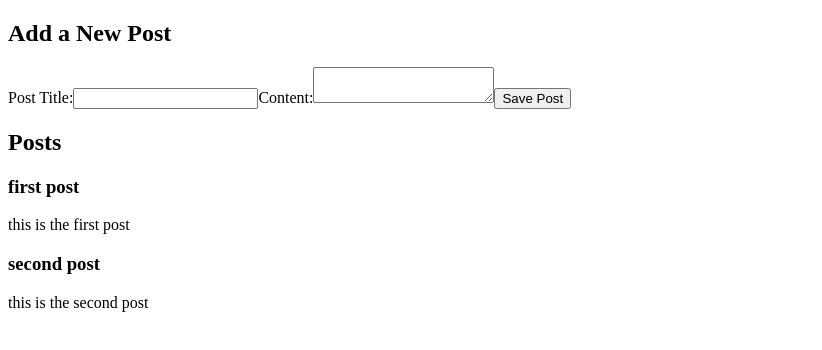
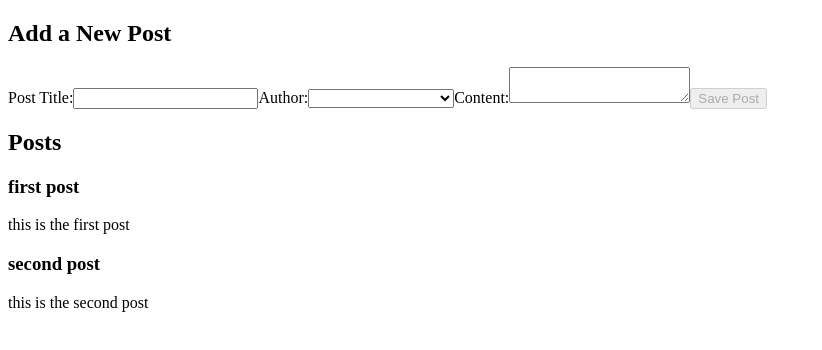
Before and after one commit to TBdilum/BulletIn-app, a React (Create React App) app: page / in a window 1280 px wide. Shown: the top 350 px of the page, without its empty margins (0-822 px from the left). Built offline with nearby package versions, Linux system fonts and the light colour scheme.

Commit message:
feat: :art: Add author lable
added author lable and made the save button clickable if all fields are filled.

```diff
--- a/src/features/AddPostForm.js
+++ b/src/features/AddPostForm.js
@@ -1,27 +1,38 @@
 import { postAdded } from "./postsSlice";
 import { useState } from "react";
-import {useDispatch} from 'react-redux';
+import {useDispatch,useSelector} from 'react-redux';
 import React from 'react'
+import { selectAllUsers } from "./users/userSlice";
 
 function AddPostForm() {
 
     const [title,setTitle] = useState('');
     const [content,setContent] = useState('');
+    const [userId,setUserId] = useState('');
+
+    const users = useSelector(selectAllUsers);
 
     const onTitleChanged = e => setTitle(e.target.value);
     const onContentChanged = e => setContent(e.target.value);
+    const onAuthorChanged = e => setUserId(e.target.value);
 
     const dispatch = useDispatch();
 
     const onSavePostClicked = () => {
         if(title && content){
             dispatch(
-                postAdded(title,content)
+                postAdded(title,content,userId)
             )
             setTitle('');
             setContent('');
         }
     }
+
+    const canSave = Boolean(title) && Boolean(content) && Boolean(userId)
+
+    const usersOptions = users.map(user => (
+        <option key={user.id} value={user.id}>{user.name}</option>
+    ))
 
 
   return (
@@ -36,6 +47,11 @@ function AddPostForm() {
                 value={title}
                 onChange={onTitleChanged}
             />
+            <label htmlFor="postAuthor">Author:</label>
+            <select id="postAuthor" value={userId} onChange={onAuthorChanged}>
+                <option value=''></option>
+                {usersOptions}
+            </select>
             <label htmlFor="postContent">Content:</label>
             <textarea
                 type='text'
@@ -44,7 +60,7 @@ function AddPostForm() {
                 value={content}
                 onChange={onContentChanged}
             />
-            <button onClick={onSavePostClicked} type="button">Save Post</button>
+            <button onClick={onSavePostClicked} type="button" disabled={!canSave}>Save Post</button>
         </form>
     </section>
   )
--- a/src/features/postsSlice.js
+++ b/src/features/postsSlice.js
@@ -21,12 +21,13 @@ const postsSlice = createSlice({
             reducer(state,action){
             state.push(action.payload)
         },
-        prepare(title,content){
+        prepare(title,content,userId){
             return{
                 payload:{
                     id: nanoid(),
                     title,
-                    content
+                    content,
+                    userId
                 }
             }
         }
```
